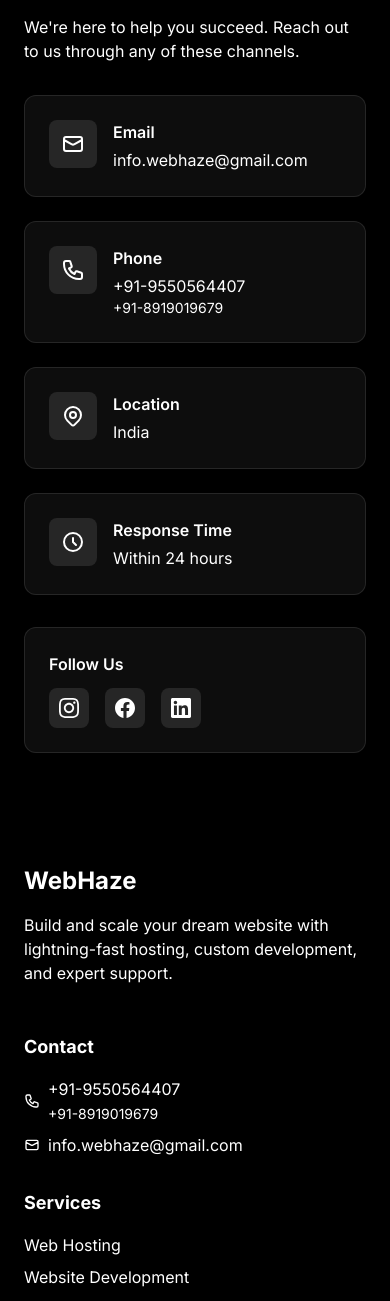
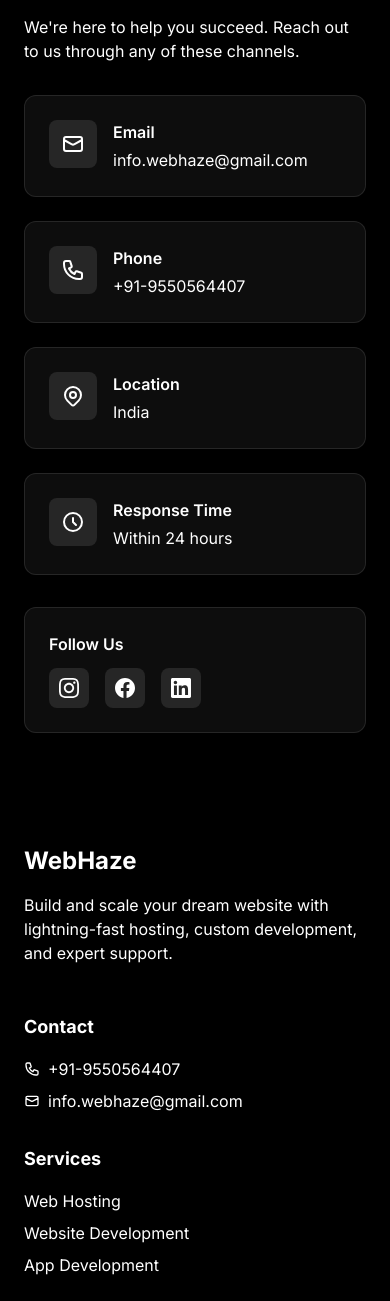
Before and after one commit to MhasnainGIT/WebHaze, a React (Vite) app in the folder client/: page /contact in a window 390 px wide. Shown: the part 1135-2436 px from the top of the page. Built offline with nearby package versions, Linux system fonts and the light colour scheme.

Commit message:
Comment out secondary phone number +91-8919019679

```diff
--- a/client/src/components/Footer.jsx
+++ b/client/src/components/Footer.jsx
@@ -28,9 +28,9 @@
                                     <a href="tel:+919550564407" className="hover:text-white transition-colors block">
                                         +91-9550564407
                                     </a>
-                                    <a href="tel:+918919019679" className="hover:text-white transition-colors text-sm">
+                                    {/* <a href="tel:+918919019679" className="hover:text-white transition-colors text-sm">
                                         +91-8919019679
-                                    </a>
+                                    </a> */}
                                 </div>
                             </li>
                             <li className="flex items-center text-gray-400">
--- a/client/src/pages/Contact.jsx
+++ b/client/src/pages/Contact.jsx
@@ -211,7 +211,7 @@
                 <div>
                   <h3 className="font-semibold mb-1">Phone</h3>
                   <p className="text-gray-400">+91-9550564407</p>
-                  <p className="text-gray-400 text-sm">+91-8919019679</p>
+                  {/* <p className="text-gray-400 text-sm">+91-8919019679</p> */}
                 </div>
               </motion.div>
 
```
